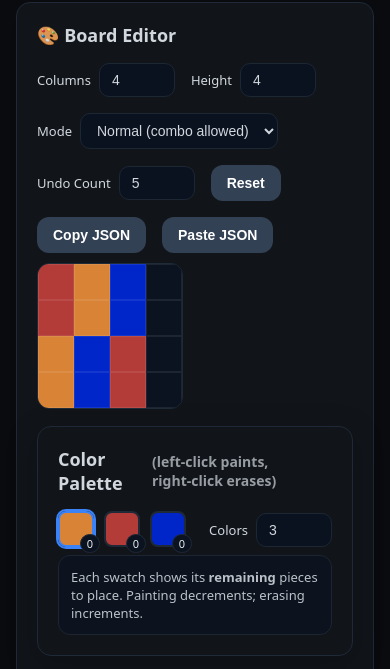
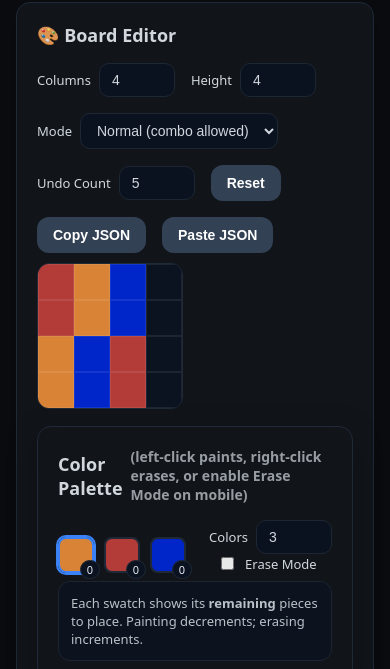
Before and after one commit to ElgoogUdiab/water-sort-puzzle-solver, a website built with Vite: page src/index.html in a window 390 px wide. Shown: the part 130-799 px from the top of the page. Built offline with nearby package versions, Linux system fonts and the light colour scheme.

Commit message:
feat: add erase mode toggle for mobile

```diff
--- a/src/index.html
+++ b/src/index.html
@@ -31,11 +31,12 @@
             <div style="margin-top:10px"><canvas id="grid" width="300" height="300"></canvas></div>
 
             <div class="panel" style="margin-top:12px">
-                <h3 style="display:flex;align-items:center;gap:8px">Color Palette <span class="muted" id="paletteHint">(left‑click paints, right‑click erases)</span></h3>
+                <h3 style="display:flex;align-items:center;gap:8px">Color Palette <span class="muted" id="paletteHint">(left‑click paints, right‑click erases, or enable Erase Mode on mobile)</span></h3>
                 <div style="display: flex; justify-content: space-between; align-items: flex-end; margin-bottom: 8px;">
                     <div class="legend" id="palette"></div>
                     <div>
                         <label>Colors <input id="numcolors" type="number" value="3" min="1" max="20"></label>
+                        <label style="margin-left:8px;"><input type="checkbox" id="eraseMode"> Erase Mode</label>
                     </div>
                 </div>
                 <div style="background:#0b1220; border:1px solid #1f2937; border-radius:12px; padding:12px; margin-top:8px; font-size:13px; opacity:0.8;">
--- a/src/ts/canvas-editor.ts
+++ b/src/ts/canvas-editor.ts
@@ -14,6 +14,7 @@ export class CanvasEditor {
     activeColorIndex: number;
     currentGameState: GameState | null;
     isErasing: boolean;
+    eraseMode: boolean;
 
     constructor(canvasId: string, paletteId: string, options: {width?: number, height?: number} = {}) {
         this.canvas = document.getElementById(canvasId) as HTMLCanvasElement;
@@ -29,6 +30,7 @@ export class CanvasEditor {
         this.activeColorIndex = 0;
         this.currentGameState = null;
         this.isErasing = false;
+        this.eraseMode = false;
 
         this.setupEventListeners();
         this.rebuildPalette();
@@ -141,8 +143,13 @@ export class CanvasEditor {
 
     setupEventListeners(): void {
         this.canvas.addEventListener('contextmenu', (e: Event) => e.preventDefault());
+
+        document.getElementById('eraseMode')?.addEventListener('change', (e: Event) => {
+            this.eraseMode = (e.target as HTMLInputElement).checked;
+        });
+
         this.canvas.addEventListener('mousedown', (e: MouseEvent) => {
-            if (e.button === 2) {
+            if (e.button === 2 || (e.button === 0 && this.eraseMode)) {
                 const rect = this.canvas.getBoundingClientRect();
                 const cx = Math.floor((e.clientX - rect.left) / this.S);
                 const cy = this.H - 1 - Math.floor((e.clientY - rect.top) / this.S);
```
